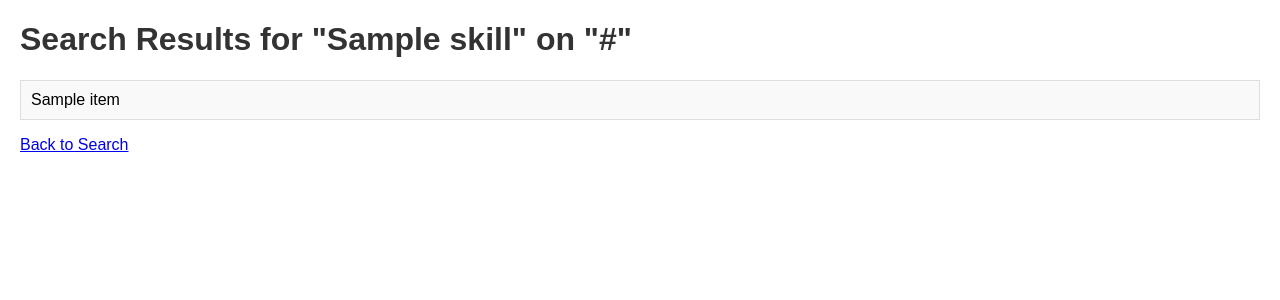
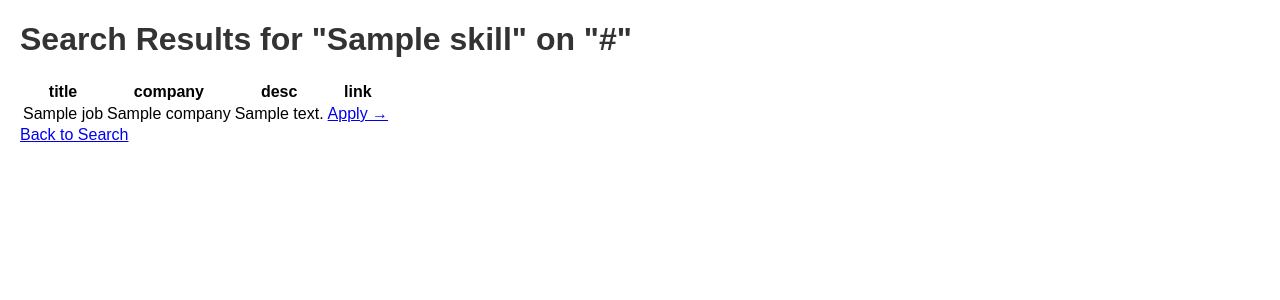
Before and after one commit to arumshin-dev/1_100daysPython, a Flask app: template templates/result.html in a window 1280 px wide. Shown: the top 300 px of the page. Run offline with Flask 2, Linux system fonts and the light colour scheme; the template is opened without the code that fills it: most values are stand-ins (such as "Sample title", 1, 10 or a date in 2020).

Commit message:
result table 수정

```diff
--- a/templates/result.html
+++ b/templates/result.html
@@ -7,11 +7,34 @@
 </head>
 <body>
     <h1>Search Results for "{{ skill }}" on "{{ website }}"</h1>
-    <ul>
-        {% for item in data %}
-            <li>{{ item }}</li>
-        {% endfor %}
-    </ul>
+    <table>
+        <thead>
+          <tr>
+            <th>title</th>
+            <th>company</th>
+            {% if data|selectattr('desc')|list %}
+                <th>desc</th>
+            {% endif %}
+            {% if data|selectattr('url')|list %}
+                <th>link</th>
+            {% endif %}
+          </tr>
+        </thead>
+        <tbody>
+            {% for job in data %}
+                <tr>
+                    <td>{{job.title}}</td>
+                    <td>{{job.company}}</td>
+                    {% if job.desc %}
+                        <td>{{ job.desc }}</td>
+                    {% endif %}
+                    {% if job.url %}
+                        <td><a href="{{ job.url }}" target="_blank">Apply &rarr;</a></td>
+                    {% endif %}
+                </tr>
+            {% endfor %}
+        </tbody>
+      </table>
     <a href="{{ url_for('search') }}">Back to Search</a>
 </body>
 </html>
```
